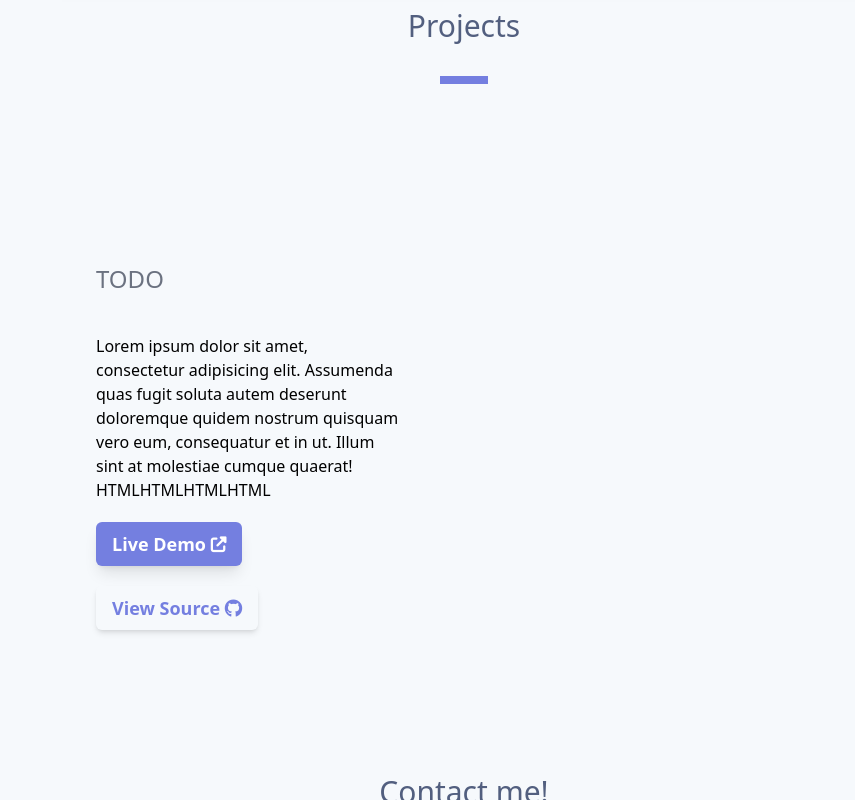
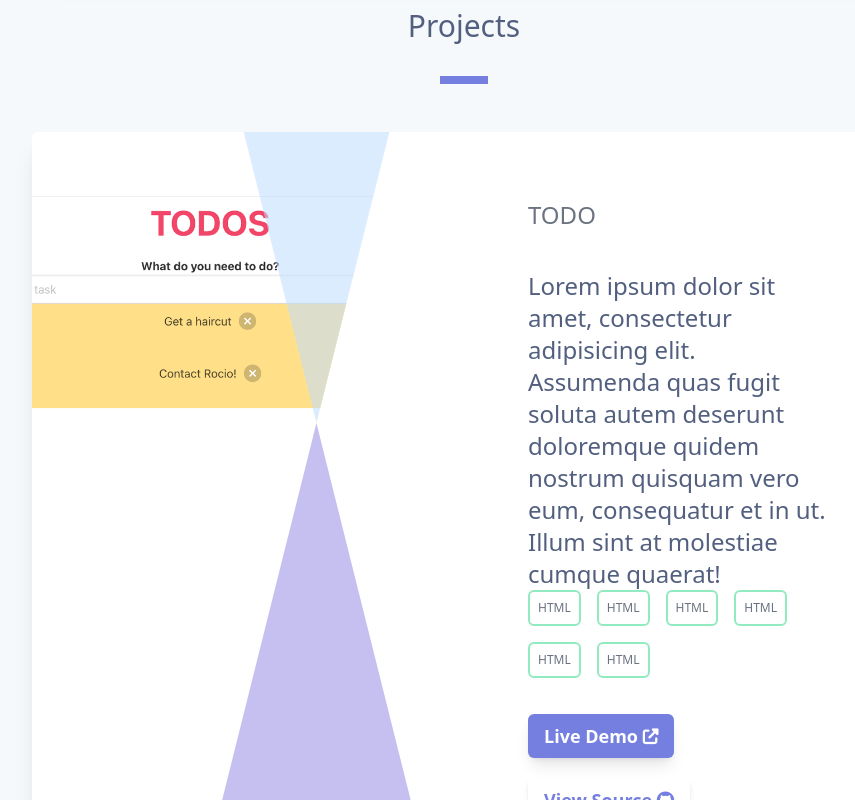
Before and after one commit to rocio-peralta/portfolio-rocio, a React (Vite) app: page / in a window 1280 px wide. Shown: the part 1220-2020 px from the top of the page, without its empty margins (176-1031 px from the left). Built offline with nearby package versions, Linux system fonts and the light colour scheme; a web font is replaced by a local one.

Commit message:
add todo style

```diff
--- a/src/components/Projects.tsx
+++ b/src/components/Projects.tsx
@@ -1,31 +1,45 @@
 function Projects() {
   return (
-    <div className="project-container pt-12">
-      <div className="project-card relative mb-16 flex flex-row justify-end overflow-hidden rounded-md bg-white shadow-md">
+    <div className="project-container mx-auto pt-12">
+      <div className="project-card relative mb-16 flex flex-row justify-end overflow-hidden rounded-md bg-white shadow-xl">
         <img
-          className="project-image absolute left-0 top-0 w-4/5"
+          className="project-image absolute -left-14 top-16 w-1/2"
           alt=""
-          src="/image/TODO.png"
+          src="public/image/TODO.png"
         />
         <div
           className="project-background absolute right-[-1px] top-[-1px] h-[110%] w-[83%] bg-cover"
-          style={{ backgroundImage: "url'/image/project-background-white.svg')" }}
-        />
-      </div>
+          style={{ backgroundImage: "url('public/image/project-background-white.svg')" }}
+        ></div>
+
         <div className="project-content z-10 w-1/2 p-16">
           <h3 className="title mb-9 mt-0 text-2xl font-medium leading-[38px] text-gray-500">
             TODO
           </h3>
-        <p className="project description">
+          <p className="project description font-sans text-2xl font-light  text-grey">
             Lorem ipsum dolor sit amet, consectetur adipisicing elit. Assumenda quas fugit
             soluta autem deserunt doloremque quidem nostrum quisquam vero eum, consequatur
             et in ut. Illum sint at molestiae cumque quaerat!
           </p>
-        <div className="SKILLS">
-          <span className="skill">HTML</span>
-          <span className="skill">HTML</span>
-          <span className="skill">HTML</span>
-          <span className="skill">HTML</span>
+          <div className="SKILLS flex flex-wrap">
+            <span className="skill font-camphor font-open-sans font-segoe-ui mb-4 mr-4 rounded-md border-2 border-highlighterGreen p-2 font-sans text-xs text-gray-500">
+              HTML
+            </span>
+            <span className="skill font-camphor font-open-sans font-segoe-ui mb-4 mr-4 rounded-md border-2 border-highlighterGreen p-2 font-sans text-xs text-gray-500">
+              HTML
+            </span>
+            <span className="skill font-camphor font-open-sans font-segoe-ui mb-4 mr-4 rounded-md border-2 border-highlighterGreen p-2 font-sans text-xs text-gray-500">
+              HTML
+            </span>
+            <span className="skill font-camphor font-open-sans font-segoe-ui mb-4 mr-4 rounded-md border-2 border-highlighterGreen p-2 font-sans text-xs text-gray-500">
+              HTML
+            </span>
+            <span className="skill font-camphor font-open-sans font-segoe-ui mb-4 mr-4 rounded-md border-2 border-highlighterGreen p-2 font-sans text-xs text-gray-500">
+              HTML
+            </span>
+            <span className="skill font-camphor font-open-sans font-segoe-ui mb-4 mr-4 rounded-md border-2 border-highlighterGreen p-2 font-sans text-xs text-gray-500">
+              HTML
+            </span>
           </div>
           <div className="LINKS container flex flex-wrap items-center justify-start">
             <a
@@ -57,6 +71,7 @@ function Projects() {
           </div>
         </div>
       </div>
+    </div>
   );
 }
 export default Projects;
```
Also changed, not shown: public/image/arrow-up-right-from-square-solid (1).svg (deleted). Lines whose indentation alone changed are shown as unchanged.
